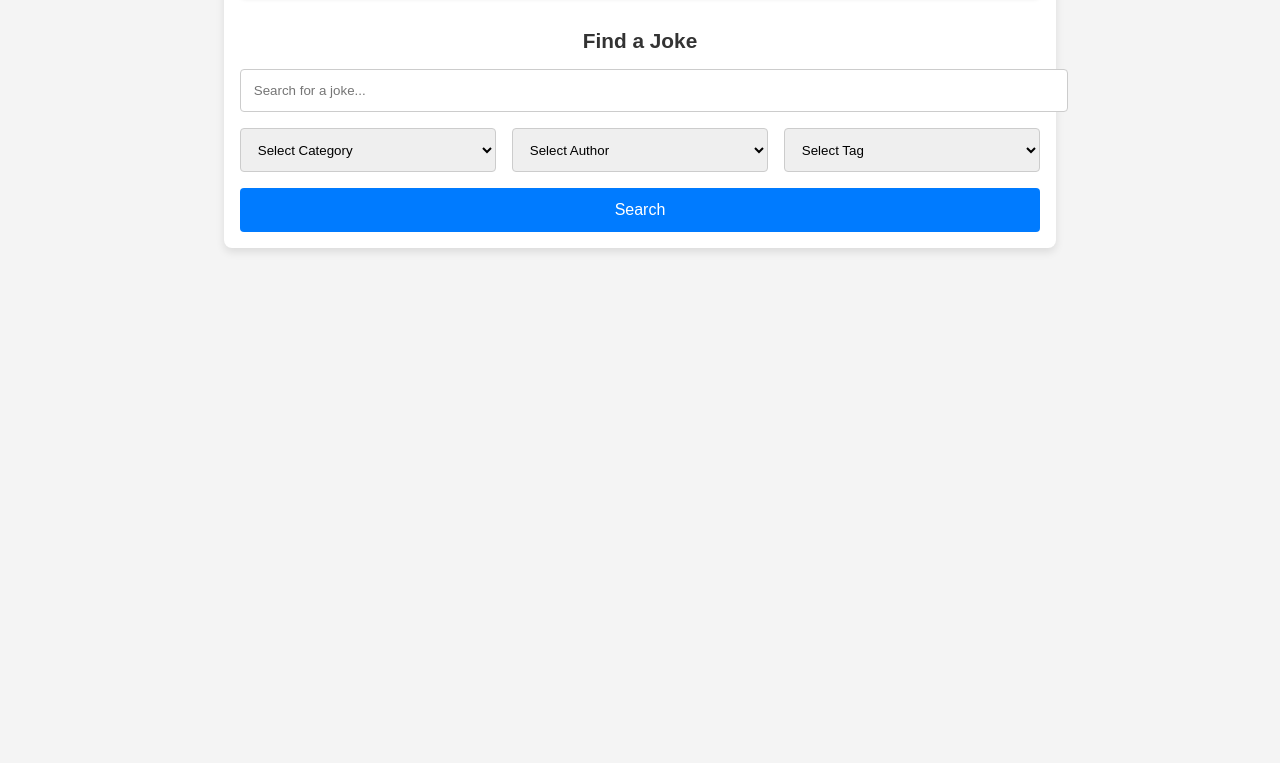
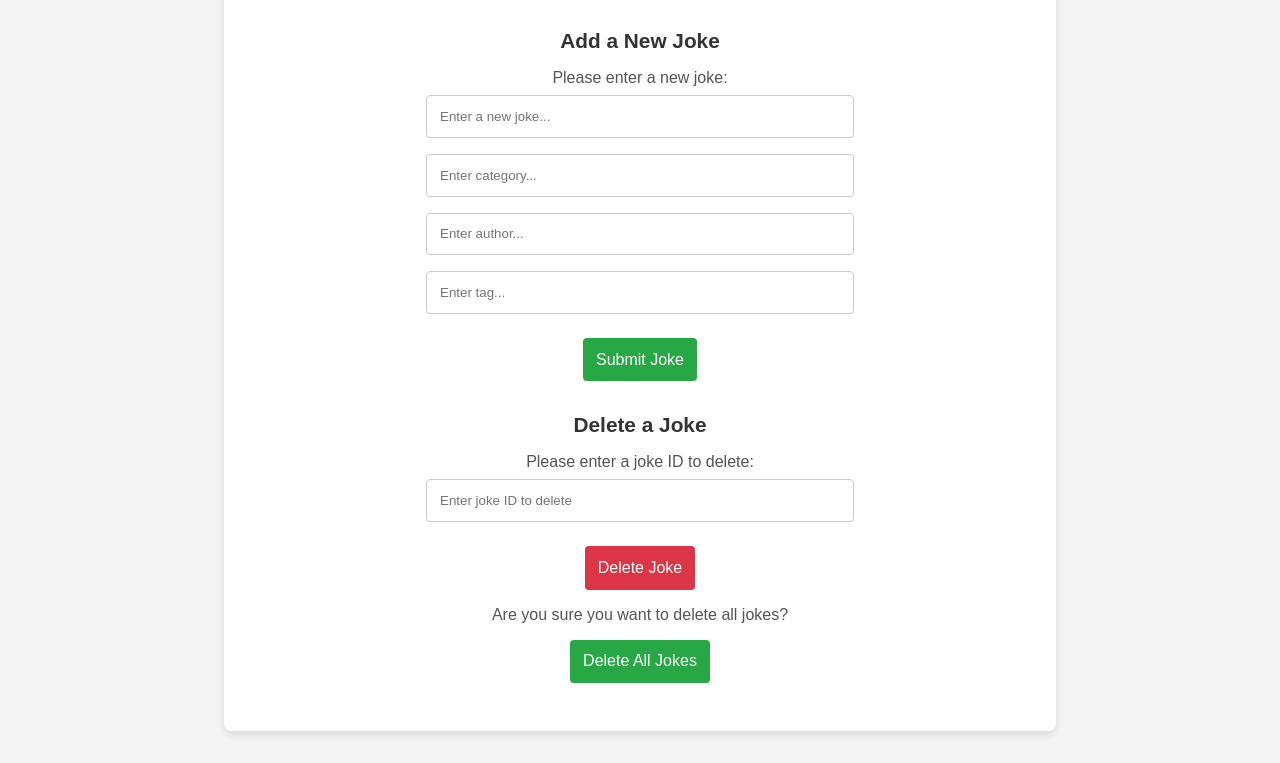
Before and after one commit to Lolisolera/jokes-book-frontend, a website built with Vite: page index.html in a window 1280 px wide. Shown: the part 408-1171 px from the top of the page. Before the commit the page ends 800 px from the top, so only its background shows below. Built offline with nearby package versions, Linux system fonts and the light colour scheme.

Commit message:
Added text fields and buttons to display all jokes by category, add a new joke, delete a joke and delete all jokes

```diff
--- a/index.html
+++ b/index.html
@@ -4,8 +4,7 @@
     <meta charset="UTF-8" />
     <link rel="icon" type="image/svg+xml" href="/vite.svg" />
     <meta name="viewport" content="width=device-width, initial-scale=1.0" />
-    <title>jokes-book</title>
-
+    <title>Jokes Book</title>
   </head>
 
   <body>
@@ -13,51 +12,57 @@
       <h1 class="header__title">Jokes Book</h1>
     </header>
 
-
     <main class="jokes">
+      <!-- Joke of the Day -->
       <section class="jokes__highlight">
-                  <h2 class="jokes__highlight-title">Joke of the Week</h2>
+        <h2 class="jokes__highlight-title">Joke of the Day</h2>
         <div class="jokes__highlight-box">
-                      <p class="jokes__highlight-text">Why do programmers prefer dark mode? Because light attracts bugs!</p>
+          <p class="jokes__highlight-text">Loading...</p>
         </div>
       </section>
 
+      <!-- Search and Filter Jokes -->
       <section class="jokes__search">
         <h2 class="jokes__search-title">Find a Joke</h2>
-                  <form class="jokes__form">
-                      <input type="text" class="jokes__input" placeholder="Search for a joke..." aria-label="Joke Search">
 
         <div class="jokes__filters">
           <select class="jokes__select jokes__select--category">
             <option value="">Select Category</option>
+            <option value="all">Select all</option>
             <option value="futuristic">Futuristic</option>
             <option value="geek">Geek</option>
             <option value="dark">Dark</option>
-
-                          </select>
-
-                          <select class="jokes__select jokes__select--author">
-                              <option value="">Select Author</option>
-                              <option value="geekmaster">Geek Master</option>
-                              <option value="nerdwizard">Nerd Wizard</option>
-                              <option value="codeguru">Code Guru</option>
-                              <option value="quantumjoker">Quantum Joker</option>
-                          </select>
-
-                          <select class="jokes__select jokes__select--tag">
-                              <option value="">Select Tag</option>
-                              <option value="debugging">Debugging</option>
-                              <option value="errors">Errors</option>
-                              <option value="tech">Tech</option>
-                              <option value="sci-fi">Sci-Fi</option>
           </select>
         </div>
 
-                      <button type="submit" class="jokes__search-button">Search</button>
+        <button class="jokes__search-button">Search</button>
+      </section>
+
+      <!-- Add a New Joke -->
+      <section class="jokes__add">
+        <h2 class="jokes__add-title">Add a New Joke</h2>
+        <p class="jokes__prompt">Please enter a new joke:</p>
+        <form class="jokes__form jokes__form--add">
+          <input type="text" class="jokes__input jokes__input--new" placeholder="Enter a new joke..." required>
+          <input type="text" class="jokes__input jokes__input--category" placeholder="Enter category..." required>
+          <input type="text" class="jokes__input jokes__input--author" placeholder="Enter author..." required>
+          <input type="text" class="jokes__input jokes__input--tag" placeholder="Enter tag..." required>
+          <button type="submit" class="jokes__button jokes__button--add">Submit Joke</button>
         </form>
       </section>
+
+      <!-- Delete Jokes -->
+      <section class="jokes__delete">
+        <h2 class="jokes__delete-title">Delete a Joke</h2>
+        <p class="jokes__prompt">Please enter a joke ID to delete:</p>
+        <form class="jokes__form jokes__form--delete">
+          <input type="text" class="jokes__input jokes__input--delete-id" placeholder="Enter joke ID to delete">
+          <button type="submit" class="jokes__button jokes__button--delete">Delete Joke</button>
+        </form>
+        <p class="jokes__prompt">Are you sure you want to delete all jokes?</p>
+        <button class="jokes__button jokes__button--delete-all">Delete All Jokes</button>
+      </section>
     </main>
-
 
     <script type="module" src="/src/main.ts"></script>
   </body>
--- a/styles/styles.scss
+++ b/styles/styles.scss
@@ -8,14 +8,13 @@ body {
 
 // Header
 .header {
-
-  color:  #222;
-  padding: 1rem;
-
+    color: #222;
+    padding-top: 1rem;
 
     &__title {
         margin: 0;
         font-size: 2rem;
+        text-align: center;
     }
 }
 
@@ -23,7 +22,7 @@ body {
 .jokes {
     max-width: 800px;
     margin: 2rem auto;
-  margin-top: 10rem;
+    margin-top: 1rem;
     padding: 1rem;
     background-color: #fff;
     border-radius: 8px;
@@ -48,8 +47,9 @@ body {
         }
     }
 
-  &__search {
+    &__search, &__add, &__delete {
         text-align: center;
+        margin-bottom: 2rem;
 
         &-title {
             font-size: 1.3rem;
@@ -62,6 +62,10 @@ body {
         display: flex;
         flex-direction: column;
         gap: 1rem;
+
+        &--add, &--delete {
+            align-items: center;
+        }
     }
 
     &__input {
@@ -69,6 +73,7 @@ body {
         border: 1px solid #ccc;
         border-radius: 4px;
         width: 100%;
+        max-width: 400px;
     }
 
     &__filters {
@@ -82,12 +87,6 @@ body {
         border-radius: 4px;
         border: 1px solid #ccc;
         width: 100%;
-
-    &--category,
-    &--author,
-    &--tag {
-      flex: 1;
-    }
     }
 
     &__search-button {
@@ -99,9 +98,39 @@ body {
         cursor: pointer;
         font-size: 1rem;
 
-
         &:hover {
             background-color: #0056b3;
         }
     }
+
+    &__button {
+        padding: 0.8rem;
+        margin-top: 0.5rem;
+        background-color: #28a745;
+        color: #fff;
+        border: none;
+        border-radius: 4px;
+        cursor: pointer;
+        font-size: 1rem;
+
+        &:hover {
+            background-color: #218838;
         }
+
+        &--delete {
+            background-color: #dc3545;
+
+            &:hover {
+                background-color: #c82333;
+            }
+        }
+    }
+
+    // New styles for prompt messages
+    &__prompt {
+        font-size: 1rem;
+        color: #555;
+        margin-bottom: 0.5rem;
+        text-align: center;
+    }
+}
```
Lines whose indentation alone changed are shown as unchanged.
